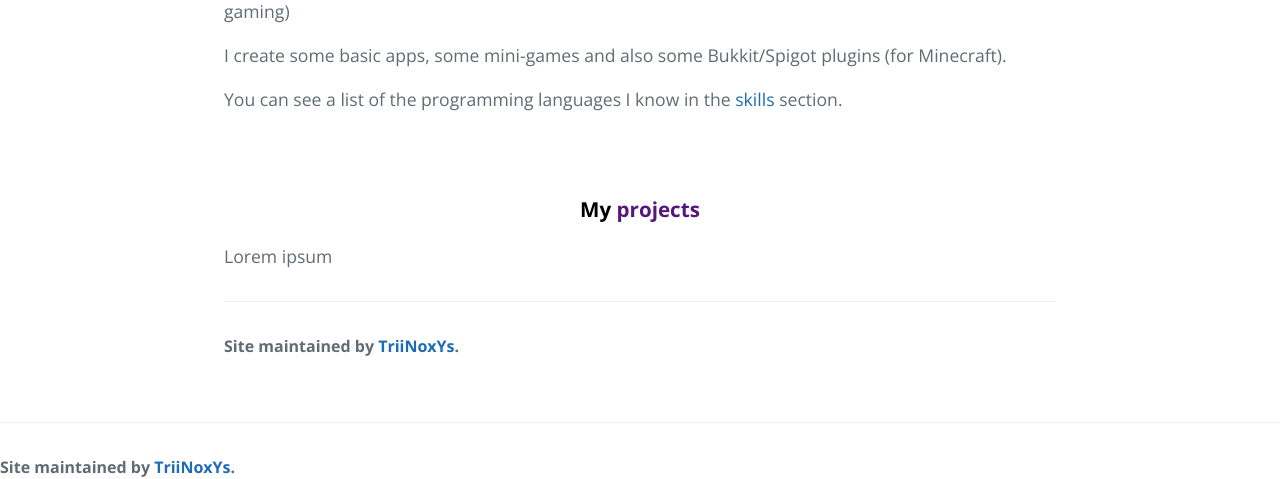
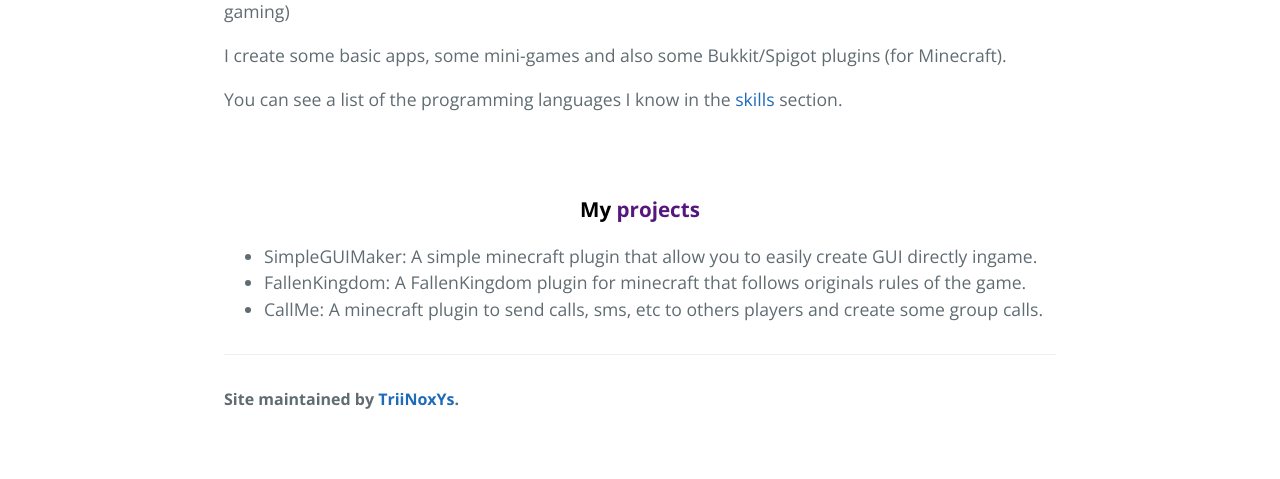
Before and after one commit to TriiNoxYs/TriiNoxYs.github.io, a PHP site: page / in a window 1280 px wide. Shown: the part 603-1082 px from the top of the page. After the commit the page ends 1012 px from the top, so only its background shows below. Run offline with PHP 8.4, Linux system fonts and the light colour scheme.

Commit message:
Add proects list

```diff
--- a/index.html
+++ b/index.html
@@ -31,7 +31,13 @@
 	<section class="main-content">
   		<h3>My <span style="color:#56177D;">projects</span></h3>
 
-        <p>Lorem ipsum</p>
+        <p>
+			<ul style="list-style-type:disc">
+  				<li>SimpleGUIMaker: A simple minecraft plugin that allow you to easily create GUI directly ingame.</li>
+  				<li>FallenKingdom: A FallenKingdom plugin for minecraft that follows originals rules of the game.</li>
+  				<li>CallMe: A minecraft plugin to send calls, sms, etc to others players and create some group calls.</li>
+			</ul>
+        </p>
 
         <footer class="site-footer">
             <span class="site-footer-owner">Site maintained by <a href="https://github.com/TriiNoxYs">TriiNoxYs</a>.</span>
@@ -50,9 +56,6 @@
       });
 		</script>
 </body>
-<footer class="site-footer">
-    <span class="site-footer-owner">Site maintained by <a href="https://github.com/TriiNoxYs">TriiNoxYs</a>.</span>
-</footer>
 </html>
 
 <!-- By TriiNoxYs --->
```
Also changed, not shown: stylesheets/stylesheet.css (line endings or trailing spaces).
